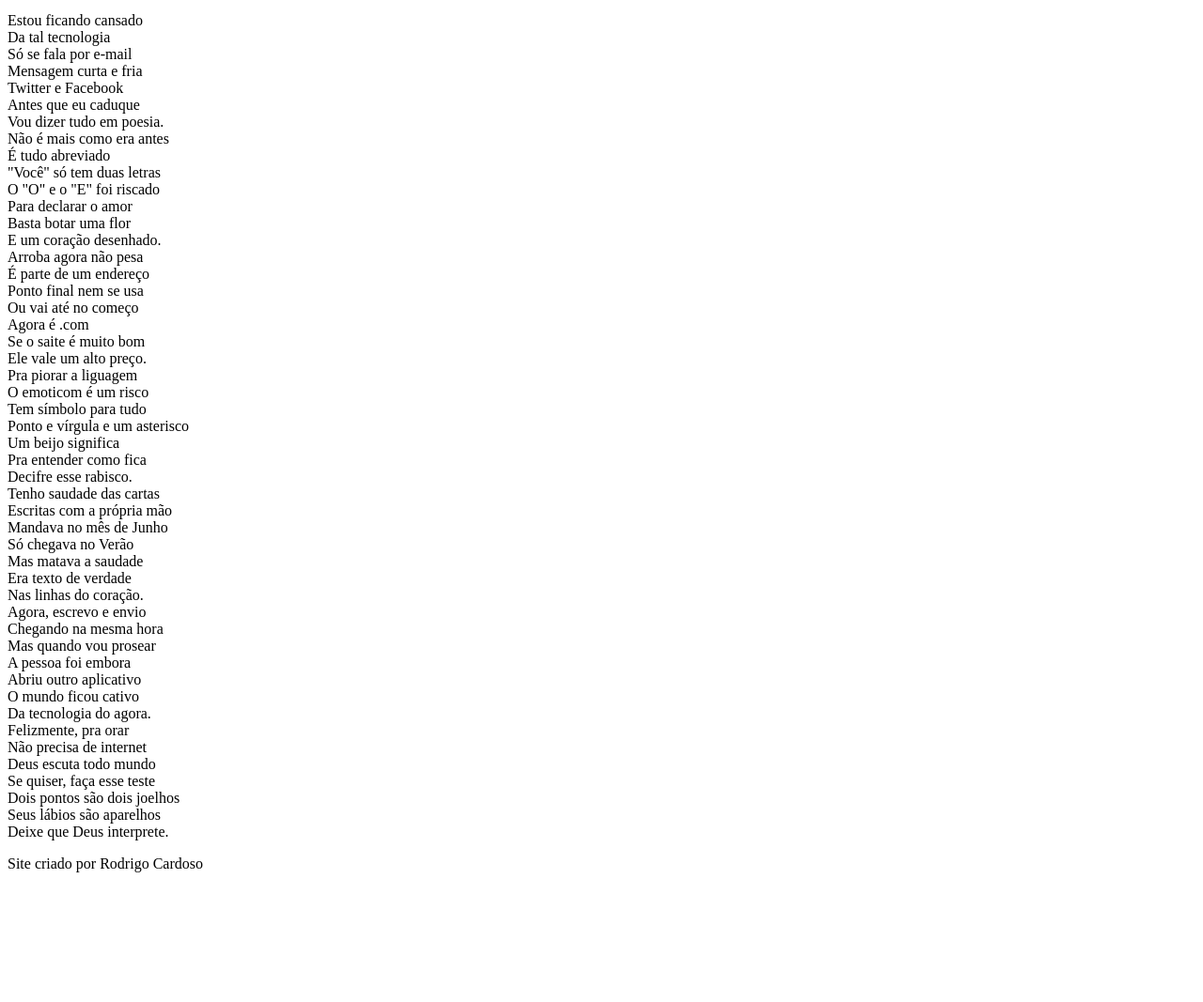
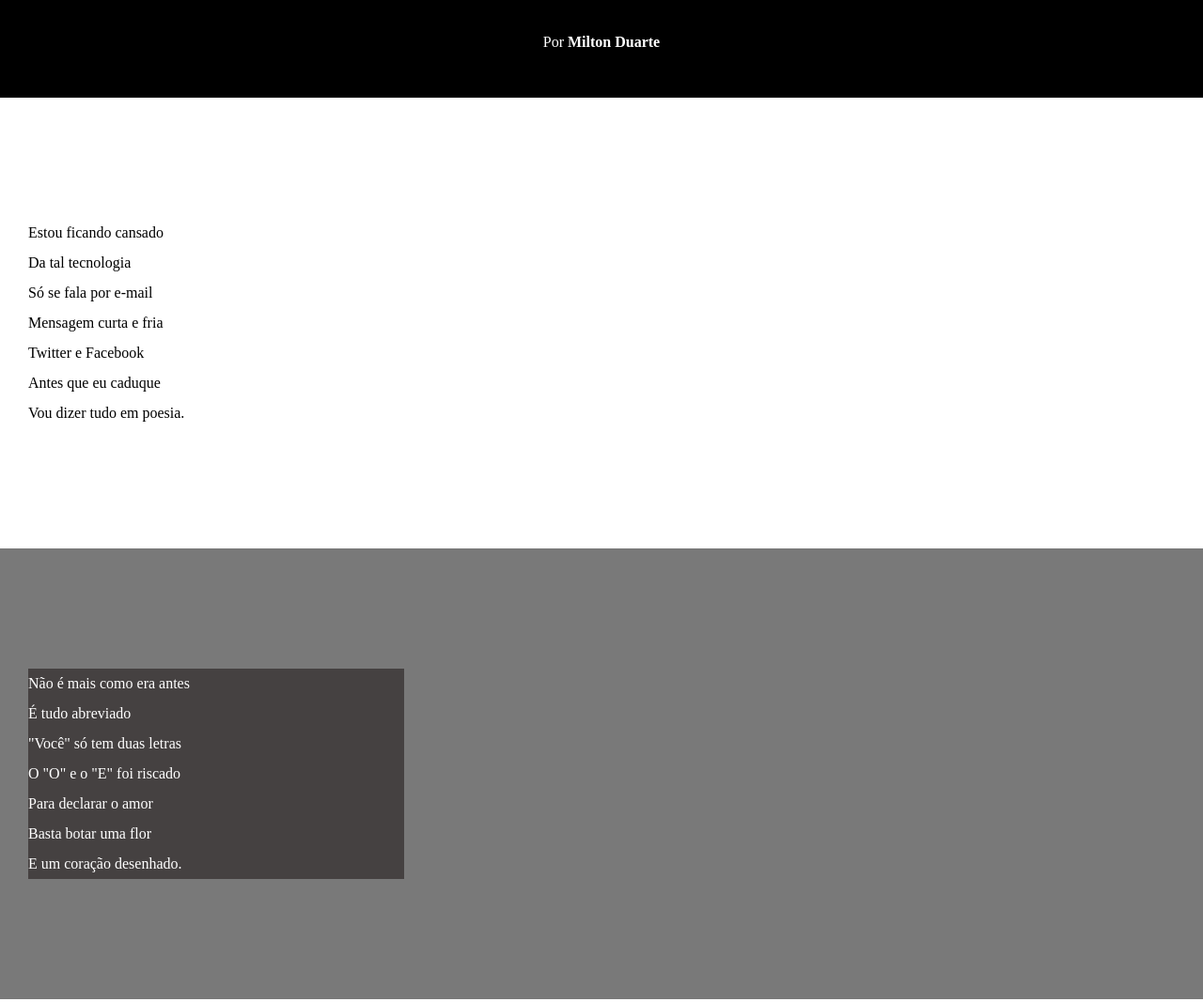
Before and after one commit to Rod-cardoso/html-css, a plain HTML site: page exercicios/desafios/d012/index.html in a window 1280 px wide. Shown: the part 101-1168 px from the top of the page at 94% size. Before the commit the page ends 1046 px from the top, so only its background shows below. Drawn offline with Linux system fonts and the light colour scheme.

Commit message:
atualizei o estilos e texto do desafio

```diff
--- a/exercicios/desafios/d012/estilo/style.css
+++ b/exercicios/desafios/d012/estilo/style.css
@@ -1 +1,69 @@
 @charset "UTF-8";
+
+*{
+    margin: 0px;
+    padding: 0px;
+}
+
+html, body{
+    min-width: 100vh;
+    background-color: darkgrey;
+
+}
+
+header {
+    background-color: black;
+    color: white;
+    text-align: center;
+}
+
+header > h1 {
+    padding: 50px;
+    font-variant: small-caps;
+}
+
+header > p{
+    padding-bottom: 50px;
+}
+
+header a, footer a {
+    color: white;
+    text-decoration: none;
+    font-weight: bolder;
+}
+
+header a:hover, footer a:hover {
+    text-decoration: underline;
+}
+
+section {
+    padding-top: 10%;
+    padding-bottom: 10%;
+    line-height: 2em;
+    padding-left: 30px;
+}
+
+section.normal {
+    background-color: white;
+    color: black;
+}
+
+section.imagem {
+    background-color: rgba(58, 58, 58, 0.43);
+    color: white;
+}
+
+section.imagem > p {
+    width: 400px;
+    background-color: rgb(69, 65, 65);
+}
+
+footer {
+    background-color: black;
+    color: white;
+    text-align: center;
+}
+
+footer > p {
+    padding: 10px;
+}
--- a/exercicios/desafios/d012/index.html
+++ b/exercicios/desafios/d012/index.html
@@ -15,7 +15,8 @@
         </p>
     </header>
 
-    <section>
+    <section class="normal">
+        <p>
             Estou ficando cansado <br>
             Da tal tecnologia <br>
             Só se fala por e-mail <br>
@@ -23,11 +24,13 @@
             Twitter e Facebook <br>
             Antes que eu caduque <br>
             Vou dizer tudo em poesia.
+        </p>
     </section>
 
 
 
-    <section>
+    <section class="imagem">
+        <p>
             Não é mais como era antes <br>
             É tudo abreviado <br>
             "Você" só tem duas letras <br>
@@ -35,11 +38,13 @@
             Para declarar o amor <br>
             Basta botar uma flor <br>
             E um coração desenhado.
+        </p>
     </section>
 
 
 
-    <section>
+    <section class="normal">
+        <p>
             Arroba agora não pesa <br>
             É parte de um endereço <br>
             Ponto final nem se usa <br>
@@ -54,11 +59,13 @@
             Um beijo significa <br>
             Pra entender como fica <br>
             Decifre esse rabisco.
+        </p>
     </section>
 
 
 
-    <section>
+    <section class="imagem">
+        <p>
             Tenho saudade das cartas <br>
             Escritas com a própria mão <br>
             Mandava no mês de Junho <br>
@@ -66,11 +73,13 @@
             Mas matava a saudade <br>
             Era texto de verdade <br>
             Nas linhas do coração.
+        </p>
     </section>
 
 
 
-    <section>
+    <section class="normal">
+        <p>
             Agora, escrevo e envio <br>
             Chegando na mesma hora <br>
             Mas quando vou prosear <br>
@@ -85,6 +94,7 @@
             Dois pontos são dois joelhos <br>
             Seus lábios são aparelhos <br>
             Deixe que Deus interprete.
+        </p>
     </section>
 
     <footer>
```
Also changed, not shown: 3 other files. Lines whose indentation alone changed are shown as unchanged.
